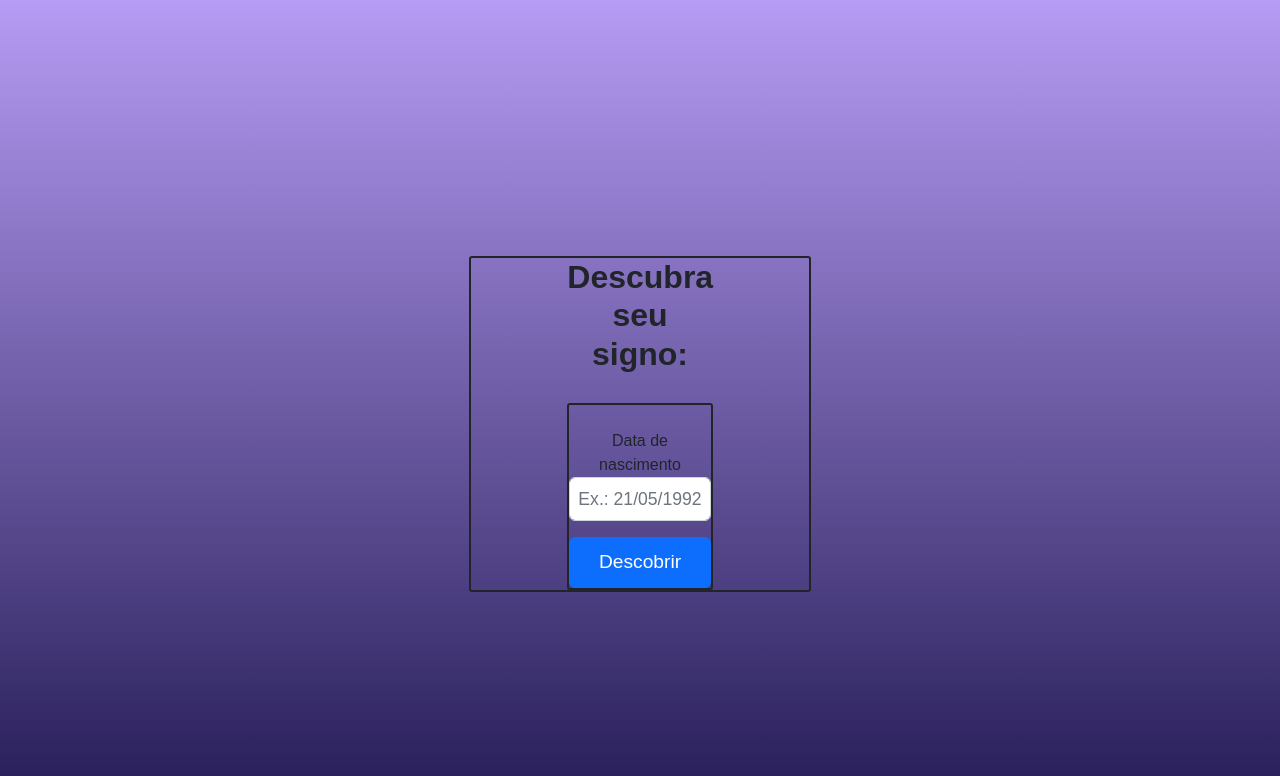
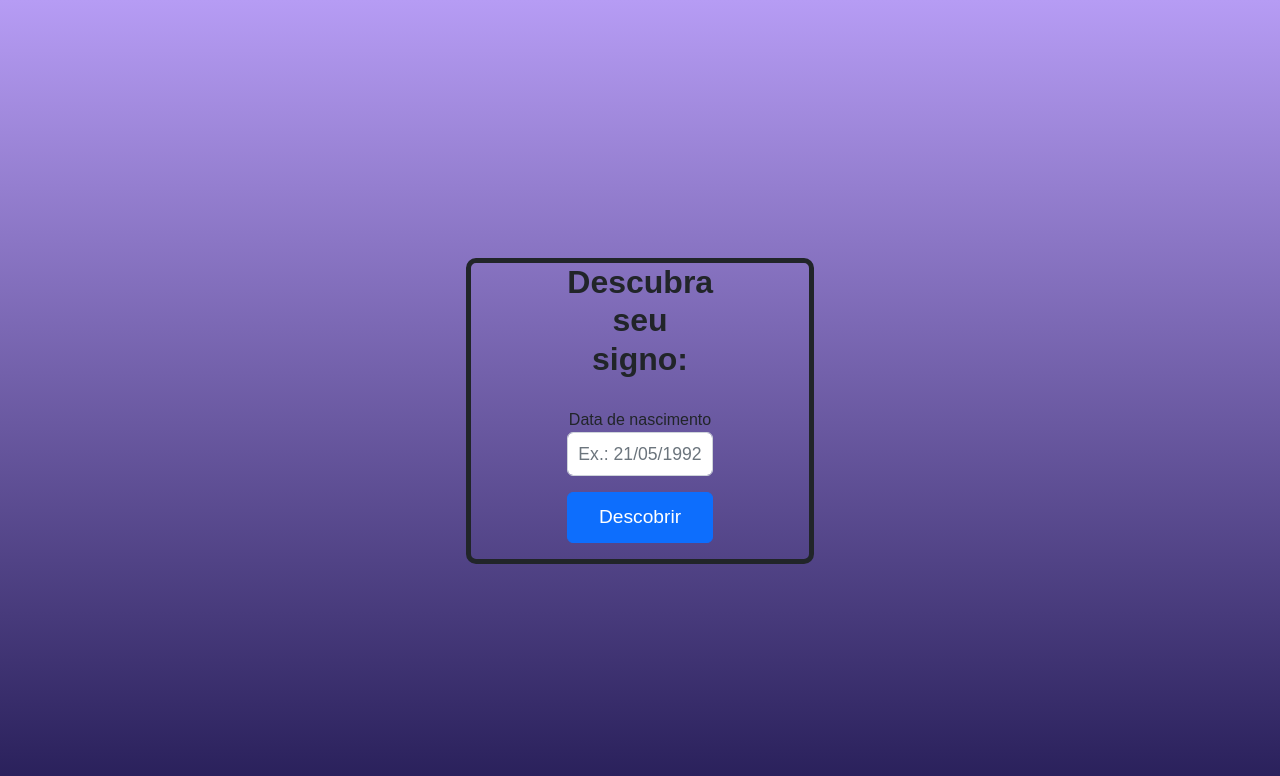
Before and after one commit to Dnakalfa/SignosPrev, a PHP site: page / in a window 1280 px wide. Shown: the top 776 px of the page. Run offline with PHP 8.4, Linux system fonts and the light colour scheme.

Commit message:
atualizado

```diff
--- a/assets/css/style.css
+++ b/assets/css/style.css
@@ -28,11 +28,16 @@ body, html {
 }
 
 /* Estilos customizados para o formulário */
-#signo-form {
+#signo-form-ext {
     max-width: 500px;
-    margin: 0 auto;
-    border: 2px solid ;
-    border-radius: 3px;
+    margin: 26px auto;
+    border: 5px solid;
+    border-radius: 10px;
+}
+#signo-form-int{
+    max-width: 500px;
+    margin: 16px auto;
+
 }
 
 #data_nascimento {
--- a/index.php
+++ b/index.php
@@ -9,11 +9,11 @@
 </head>
 <body>
 
-<div id="signo-form" class="container mt-5">
+<div id="signo-form-ext" class="container mt-5">
     <div class="row justify-content-center">
         <div class="col-md-6 text-center">
             <h1>Descubra seu signo:</h1>
-            <form id="signo-form" method="POST" action="show_zodiac_sign.php">
+            <form id="signo-form-int" method="POST" action="show_zodiac_sign.php">
                 <div class="form-group mt-4">
                     <label for="data_nascimento">Data de nascimento</label>
                     <input type="text" class="form-control text-center" id="data_nascimento" name="data_nascimento" placeholder="Ex.: 21/05/1992">
```
Also changed, not shown: assets/imgs/prints/inicial.png, assets/imgs/prints/resultado.png.
